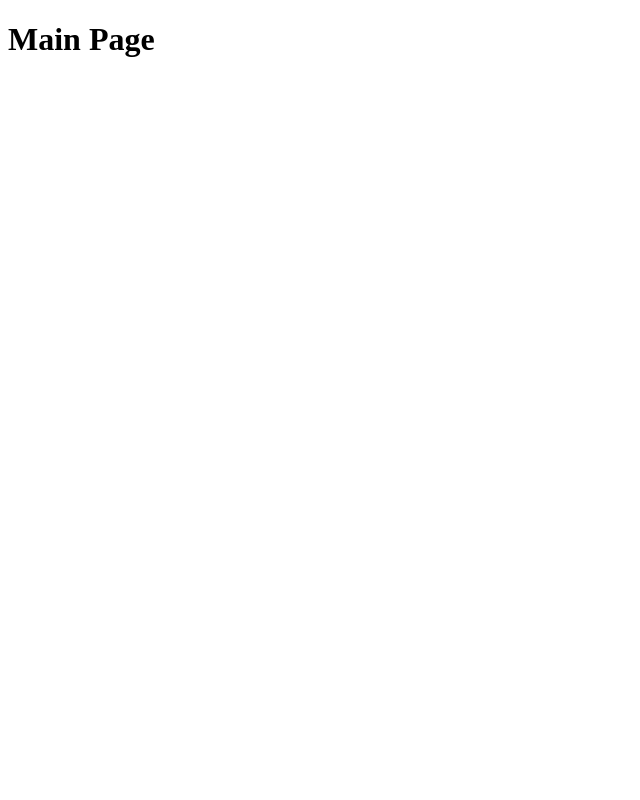
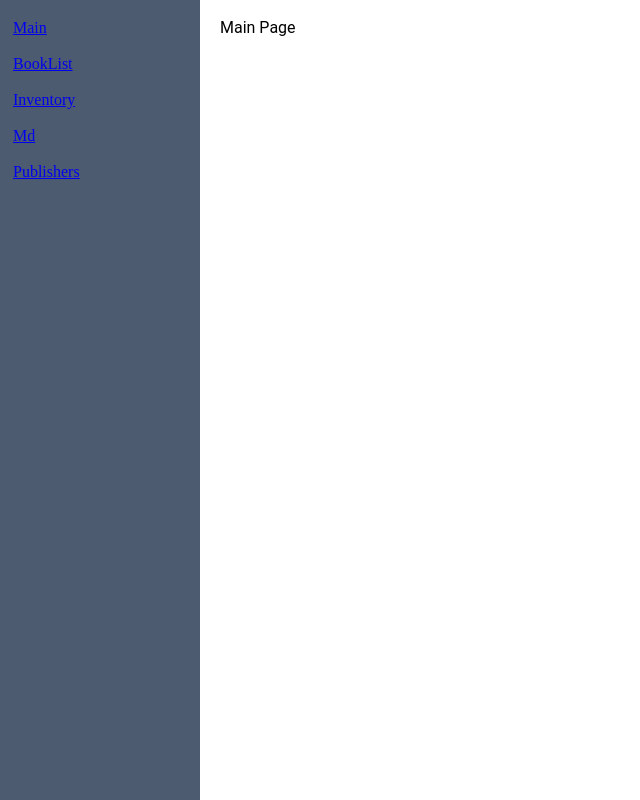
Before and after one commit to kim05412/team_app_frontend, a React app: page / in a window 1280 px wide. Shown: the top 800 px of the page, without its empty margins (0-640 px from the left). Built offline with nearby package versions, Linux system fonts and the light colour scheme.

Commit message:
구조 수정

```diff
--- a/App.tsx
+++ /dev/null
@@ -1,18 +0,0 @@
-import Main from "@/pages/Home/Main";
-import { BrowserRouter, Route, Routes } from "react-router-dom";
-import { adminRoutes } from "@/modules/admin/routes";
-import { managerRoutes } from "@/modules/manager/routes";
-const App = () => {
-  return (
-    <BrowserRouter>
-      <Routes>
-        <Route path="/" element={<Main />} />
-        {adminRoutes}
-        {/* 장바구니/주문 Route */}
-        {managerRoutes}
-      </Routes>
-    </BrowserRouter>
-  );
-};
-
-export default App;
--- /dev/null
+++ b/src/App.tsx
@@ -0,0 +1,24 @@
+import Main from "@/pages/Home/Main";
+import { BrowserRouter, Route, Routes } from "react-router-dom";
+import { adminRoutes } from "./modules/admin/routes";
+import { managerRoutes } from "@/modules/manager/routes";
+import Layout from "./layout/Layout";
+import ResetStyle from "./styles/reset";
+
+const App = () => {
+  return (
+    <BrowserRouter>
+      <ResetStyle />
+
+      <Layout>
+        <Routes>
+          <Route path="/" element={<Main />} />
+          {adminRoutes}
+          {managerRoutes}
+        </Routes>
+      </Layout>
+    </BrowserRouter>
+  );
+};
+
+export default App;
--- a/src/components/Sidebar.tsx
+++ b/src/components/Sidebar.tsx
@@ -1,23 +1,41 @@
+import styled from "@emotion/styled";
 import { Link } from "react-router-dom";
+
+const SidebarContainer = styled.div`
+  ul {
+    list-style: none;
+    padding: 0;
+    margin: 0;
+  }
+
+  li {
+    margin-bottom: 20px;
+  }
+  margin-left: 13px;
+  margin-top: 20px;
+`;
 
 const Sidebar = () => {
   return (
-    <div>
+    <SidebarContainer>
       <ul>
         <li>
           <Link to="/">Main</Link>
         </li>
         <li>
-          <Link to="/books">Book Management</Link>
+          <Link to="/books">BookList</Link>
         </li>
         <li>
           <Link to="/inventory">Inventory</Link>
         </li>
         <li>
+          <Link to="/merchandiser">Md</Link>
+        </li>
+        <li>
           <Link to="/publishers">Publishers</Link>
         </li>
       </ul>
-    </div>
+    </SidebarContainer>
   );
 };
 
--- a/src/index.tsx
+++ b/src/index.tsx
@@ -1,4 +1,4 @@
-import App from "App";
+import App from "./App";
 import { createRoot } from "react-dom/client";
 
 const root = createRoot(document.getElementById("root"));
--- /dev/null
+++ b/src/layout/Layout.tsx
@@ -0,0 +1,39 @@
+import styled from "styled-components";
+import Sidebar from "@/components/Sidebar";
+
+interface LayoutProps {
+  children: React.ReactNode;
+}
+
+const AppContainer = styled.div`
+  display: flex;
+  min-height: 400vh;
+  background-color: #f0f2f5;
+`;
+
+const StyledSidebar = styled.div`
+  width: 200px;
+  background-color: #4c5b70;
+`;
+
+const ContentContainer = styled.div`
+  flex-grow: 1;
+  padding: 20px;
+  background-color: #fff;
+  font-family: "Roboto", sans-serif;
+  overflow: auto;
+`;
+
+const Layout = ({ children }: LayoutProps) => {
+  return (
+    <AppContainer>
+      <StyledSidebar>
+        <Sidebar />
+      </StyledSidebar>
+
+      <ContentContainer>{children}</ContentContainer>
+    </AppContainer>
+  );
+};
+
+export default Layout;
--- a/src/modules/admin/BookManagement/BookManagement.tsx
+++ b/src/modules/admin/BookManagement/BookManagement.tsx
@@ -1,5 +1,12 @@
+import BookTable from "../book/BookTable";
+
 const BookManagement = () => {
-  return <h1>BookManagement</h1>;
+  return (
+    <div>
+      <h1>BookManagement</h1>;
+      <BookTable />
+    </div>
+  );
 };
 
 export default BookManagement;
--- /dev/null
+++ b/src/modules/admin/book/BookTable/index.tsx
@@ -0,0 +1,141 @@
+import { useState, useEffect } from "react";
+import { useNavigate } from "react-router-dom";
+
+// jsx스타일-css
+const tableStyle: React.CSSProperties = {
+  borderCollapse: "collapse",
+  width: "100%",
+  margin: "20px 0",
+};
+
+const thStyle: React.CSSProperties = {
+  backgroundColor: "#f2f2f2",
+  border: "1px solid #ddd",
+  padding: "12px",
+  textAlign: "left",
+};
+
+const tdStyle: React.CSSProperties = {
+  border: "1px solid #ddd",
+  padding: "12px",
+};
+
+const trStyle: React.CSSProperties = {
+  backgroundColor: "#f9f9f9",
+};
+
+interface SimplifiedBook {
+  id: number;
+  createdDate: string;
+  publisher: string;
+  title: string;
+  link: string;
+  author: string;
+  pubDate: string;
+  description: string;
+  isbn: string;
+  isbn13: string;
+  itemId: number;
+  priceSales: number;
+  priceStandard: number;
+  stockStatus: string;
+  cover: string;
+  categoryId: number;
+  categoryName: string;
+  customerReviewRank: number;
+}
+
+const BookTable: React.FC = () => {
+  // 여기에서 books를 상태로 선언합니다.
+  const [books, setBooks] = useState<SimplifiedBook[]>([]);
+  const [loading, setLoading] = useState(false);
+  const [error, setError] = useState<string | null>(null);
+
+  const [currentPage, setCurrentPage] = useState(1);
+  const itemsPerPage = 100;
+  const indexOfLastItem = currentPage * itemsPerPage;
+  const indexOfFirstItem = indexOfLastItem - itemsPerPage;
+  const currentBooks = books.slice(indexOfFirstItem, indexOfLastItem);
+
+  useEffect(() => {
+    const fetchData = async () => {
+      setLoading(true);
+      try {
+        const response = await fetch("http://localhost:8080/api/books");
+        console.log(response);
+        if (!response.ok) {
+          throw new Error("Network response was not ok");
+        }
+        const data = await response.json();
+        setBooks(data); // 가정: API의 응답이 도서 배열
+      } catch (error) {
+        setError(error.message);
+        console.log(error);
+      } finally {
+        setLoading(false);
+      }
+    };
+    fetchData();
+  }, []);
+
+  //페이지 이동
+  const navigate = useNavigate();
+
+  //특정 ehtj의 상세 페이지로 이동
+  const handleClickItem = (id: number) => {
+    navigate(`/book/detail/${id}`);
+  };
+
+  if (loading) {
+    return <p>Loading...</p>;
+  }
+
+  if (error) {
+    return <p>Error: {error}</p>;
+  }
+
+  return (
+    <div>
+      {/* true일때 */}
+      {/* {loading && <p>Loading...</p>} */}
+      {/* false일때 table */}
+      <table style={tableStyle}>
+        <thead>
+          <tr>
+            <th style={thStyle}>ID</th>
+            <th style={thStyle}>Created Date</th>
+            <th style={thStyle}>Publisher</th>
+            <th style={thStyle}>Title</th>
+            <th style={thStyle}>Author</th>
+          </tr>
+        </thead>
+        <tbody>
+          {currentBooks.map((book) => (
+            <tr
+              key={book.id}
+              style={trStyle}
+              onClick={() => {
+                handleClickItem(book.id);
+              }}>
+              <td style={tdStyle}>{book.id}</td>
+              <td style={tdStyle}>{book.createdDate}</td>
+              <td style={tdStyle}>{book.publisher}</td>
+              <td style={tdStyle}>{book.title}</td>
+              <td style={tdStyle}>{book.author}</td>
+            </tr>
+          ))}
+        </tbody>
+      </table>
+      <div>
+        {/* 페이징컨트롤 */}
+        <button onClick={() => setCurrentPage(currentPage - 1)} disabled={currentPage === 1}>
+          Previous
+        </button>
+        <button onClick={() => setCurrentPage(currentPage + 1)} disabled={currentPage * itemsPerPage >= books.length}>
+          Next
+        </button>
+      </div>
+    </div>
+  );
+};
+export default BookTable;
--- a/src/modules/admin/routes.tsx
+++ b/src/modules/admin/routes.tsx
@@ -4,7 +4,7 @@ import Merchandiser from "./Merchandiser/Merchandiser";
 
 export const adminRoutes = (
   <>
-    <Route path="book-management" element={<BookManagement />} />
+    <Route path="books" element={<BookManagement />} />
     <Route path="merchandiser" element={<Merchandiser />} />
   </>
 );
--- a/src/modules/manager/routes.tsx
+++ b/src/modules/manager/routes.tsx
@@ -5,7 +5,6 @@ import Publisher from "./Publisher/Publisher";
 export const managerRoutes = (
   <>
     <Route path="inventory" element={<Inventory />} />
-    <Route path="publisher" element={<Publisher />} />
-    {/* 추가적인 manager 모듈 라우트 추가 */}
+    <Route path="publishers" element={<Publisher />} />
   </>
 );
```
Also changed, not shown: src/modules/admin/book/BookDetail/index.tsx (added, +15 -0 lines), src/modules/manager/Inventory/Inventory.tsx (+8 -33 lines), 1 other file (tests, documents, lock files or other folders).
